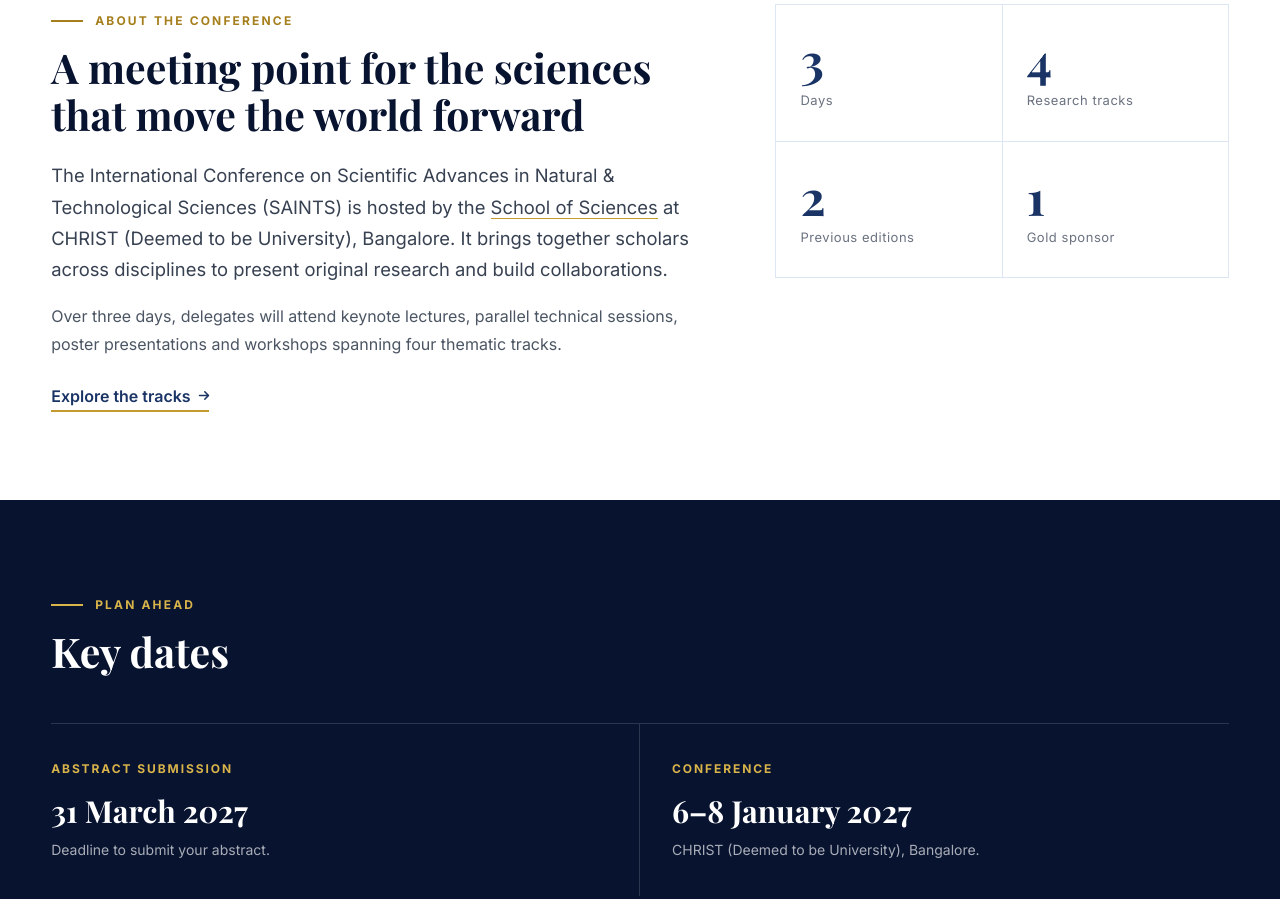
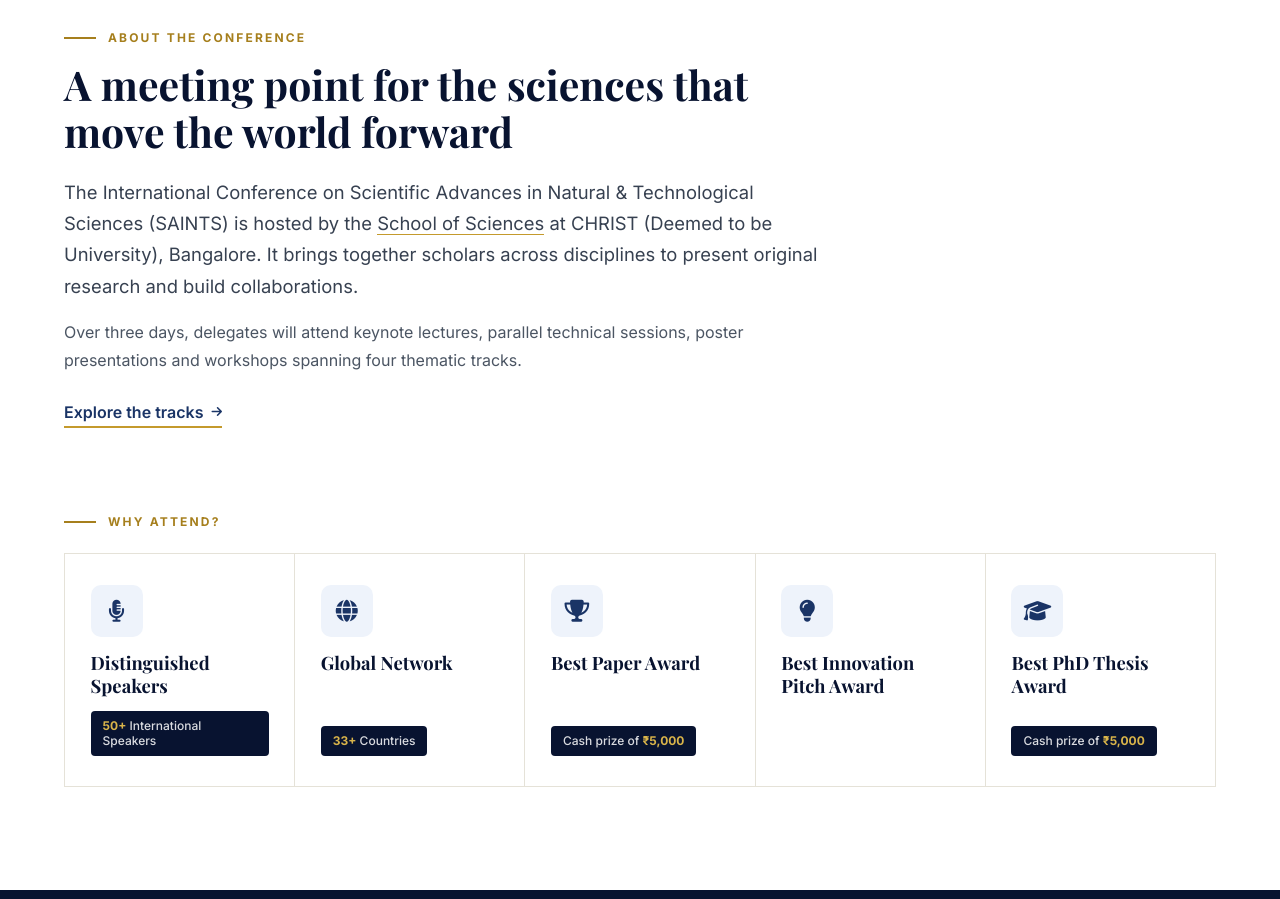
Before and after one commit to abhinavjn45/saints-2027, a plain HTML site: page index.html in a window 1280 px wide. Shown: the part 870-1769 px from the top of the page. Drawn offline with nearby package versions, Linux system fonts and the light colour scheme.

Commit message:
Why attend block, tracks-only dropdown, responsive spacing

```diff
--- a/assets/styles/main.css
+++ b/assets/styles/main.css
@@ -454,3 +454,60 @@ footer .inline-link:hover { color: var(--amber-400); }
   padding-left: clamp(20px, 4vw, 56px) !important;
   padding-right: clamp(20px, 4vw, 56px) !important;
 }
+
+
+/* ── 13. Responsive spacing (scales with viewport) ───────── */
+.container {
+  padding-left: clamp(20px, 5vw, 72px) !important;
+  padding-right: clamp(20px, 5vw, 72px) !important;
+}
+.section { padding-top: clamp(56px, 8vw, 112px); padding-bottom: clamp(56px, 8vw, 112px); }
+.panel   { padding: clamp(28px, 3.5vw, 48px) clamp(22px, 3vw, 44px); }
+.edition { padding: clamp(28px, 3.5vw, 48px) clamp(22px, 3vw, 44px); }
+.day     { padding: clamp(24px, 2.6vw, 36px) clamp(20px, 2.4vw, 32px); }
+.track   { padding: clamp(24px, 2.6vw, 36px) clamp(20px, 2vw, 30px) clamp(22px, 2.2vw, 32px); }
+.fact    { padding: clamp(16px, 1.8vw, 26px) clamp(18px, 2vw, 30px); }
+.date-item { padding-top: clamp(24px, 3vw, 40px); padding-bottom: clamp(16px, 2vw, 32px); }
+
+/* Dropdown: tracks only, compact */
+.dropdown-menu { min-width: 13rem; }
+.dd-text b { font-size: 14px; }
+.dropdown-head { display: none; }
+
+/* Why attend */
+.why { margin-top: clamp(40px, 6vw, 80px); }
+.why-grid {
+  list-style: none; margin-top: 22px;
+  display: grid; grid-template-columns: repeat(2, 1fr);
+  border-top: 1px solid #e5e2d8; border-left: 1px solid #e5e2d8; background: #fff;
+}
+@media (min-width: 768px)  { .why-grid { grid-template-columns: repeat(3, 1fr); } }
+@media (min-width: 1100px) { .why-grid { grid-template-columns: repeat(5, 1fr); } }
+@media (max-width: 479px)  { .why-grid { grid-template-columns: 1fr; } }
+
+.why-item {
+  display: flex; flex-direction: column; align-items: flex-start; gap: 14px;
+  padding: clamp(20px, 2.4vw, 32px) clamp(18px, 2vw, 26px);
+  border-right: 1px solid #e5e2d8; border-bottom: 1px solid #e5e2d8;
+  position: relative; transition: background-color 0.3s ease;
+}
+.why-item::before {
+  content: ''; position: absolute; left: 0; top: 0; height: 3px; width: 100%;
+  background: var(--amber-500); transform: scaleX(0); transform-origin: 0 50%;
+  transition: transform 0.45s var(--ease-out);
+}
+.why-item:hover { background: #fbfaf6; }
+.why-item:hover::before { transform: scaleX(1); }
+.why-icon {
+  width: 52px; height: 52px; border-radius: 10px; flex-shrink: 0;
+  display: inline-flex; align-items: center; justify-content: center;
+  background: var(--indigo-50); color: var(--indigo-700); font-size: 22px;
+  transition: background-color 0.3s, color 0.3s;
+}
+.why-item:hover .why-icon { background: var(--indigo-700); color: var(--amber-400); }
+.why-item h3 { font-family: 'Playfair Display', serif; font-weight: 700; font-size: 1.15rem; line-height: 1.25; color: var(--indigo-950); }
+.why-chip {
+  margin-top: auto; display: inline-block; padding: 7px 12px; border-radius: 4px;
+  background: var(--indigo-950); color: rgba(255,255,255,0.85); font-size: 12px; font-weight: 500; line-height: 1.3;
+}
+.why-chip b { color: var(--amber-400); font-weight: 700; }
--- a/index.html
+++ b/index.html
@@ -154,11 +154,10 @@
             Speakers <i class="fa-solid fa-chevron-down chev"></i>
           </button>
           <ul class="dropdown-menu">
-            <li class="dropdown-head">Speakers by track</li>
-            <li><a href="#track-1" class="dropdown-link"><span class="track-num">1</span><span class="dd-text"><b>Track 1</b><small>Speakers to be announced</small></span><i class="fa-solid fa-arrow-right dd-arrow"></i></a></li>
-            <li><a href="#track-2" class="dropdown-link"><span class="track-num">2</span><span class="dd-text"><b>Track 2</b><small>Speakers to be announced</small></span><i class="fa-solid fa-arrow-right dd-arrow"></i></a></li>
-            <li><a href="#track-3" class="dropdown-link"><span class="track-num">3</span><span class="dd-text"><b>Track 3</b><small>Speakers to be announced</small></span><i class="fa-solid fa-arrow-right dd-arrow"></i></a></li>
-            <li><a href="#track-4" class="dropdown-link"><span class="track-num">4</span><span class="dd-text"><b>Track 4</b><small>Speakers to be announced</small></span><i class="fa-solid fa-arrow-right dd-arrow"></i></a></li>
+            <li><a href="#track-1" class="dropdown-link"><span class="track-num">1</span><span class="dd-text"><b>Track 1</b></span><i class="fa-solid fa-arrow-right dd-arrow"></i></a></li>
+            <li><a href="#track-2" class="dropdown-link"><span class="track-num">2</span><span class="dd-text"><b>Track 2</b></span><i class="fa-solid fa-arrow-right dd-arrow"></i></a></li>
+            <li><a href="#track-3" class="dropdown-link"><span class="track-num">3</span><span class="dd-text"><b>Track 3</b></span><i class="fa-solid fa-arrow-right dd-arrow"></i></a></li>
+            <li><a href="#track-4" class="dropdown-link"><span class="track-num">4</span><span class="dd-text"><b>Track 4</b></span><i class="fa-solid fa-arrow-right dd-arrow"></i></a></li>
           </ul>
         </li>
 
@@ -292,9 +291,9 @@
      ABOUT
 ════════════════════════════════════════════════════════ -->
 <section id="about" class="section">
-  <div class="container mx-auto px-4 grid lg:grid-cols-12 gap-12 lg:gap-16 items-start">
+  <div class="container mx-auto px-4">
 
-    <div class="lg:col-span-7" data-reveal>
+    <div class="max-w-3xl" data-reveal>
       <p class="eyebrow">About the conference</p>
       <h2 class="h2">A meeting point for the sciences that move the world forward</h2>
       <p class="lead">
@@ -309,11 +308,35 @@
       <a href="#speakers" class="link-arrow mt-2">Explore the tracks <i class="fa-solid fa-arrow-right"></i></a>
     </div>
 
-    <div class="lg:col-span-5 grid grid-cols-2 gap-px bg-primary-100 border border-primary-100" data-reveal style="--d:120ms">
-      <div class="stat"><b>3</b><span>Days</span></div>
-      <div class="stat"><b>4</b><span>Research tracks</span></div>
-      <div class="stat"><b>2</b><span>Previous editions</span></div>
-      <div class="stat"><b>1</b><span>Gold sponsor</span></div>
+    <!-- Why attend -->
+    <div class="why" data-reveal>
+      <p class="eyebrow">Why attend?</p>
+      <ul class="why-grid">
+        <li class="why-item">
+          <span class="why-icon"><i class="fa-solid fa-microphone-lines"></i></span>
+          <h3>Distinguished Speakers</h3>
+          <span class="why-chip"><b>50+</b> International Speakers</span>
+        </li>
+        <li class="why-item">
+          <span class="why-icon"><i class="fa-solid fa-globe"></i></span>
+          <h3>Global Network</h3>
+          <span class="why-chip"><b>33+</b> Countries</span>
+        </li>
+        <li class="why-item">
+          <span class="why-icon"><i class="fa-solid fa-trophy"></i></span>
+          <h3>Best Paper Award</h3>
+          <span class="why-chip">Cash prize of <b>&#8377;5,000</b></span>
+        </li>
+        <li class="why-item">
+          <span class="why-icon"><i class="fa-solid fa-lightbulb"></i></span>
+          <h3>Best Innovation Pitch Award</h3>
+        </li>
+        <li class="why-item">
+          <span class="why-icon"><i class="fa-solid fa-graduation-cap"></i></span>
+          <h3>Best PhD Thesis Award</h3>
+          <span class="why-chip">Cash prize of <b>&#8377;5,000</b></span>
+        </li>
+      </ul>
     </div>
 
   </div>
```
Also changed, not shown: legacy.html (+4 -5 lines).
